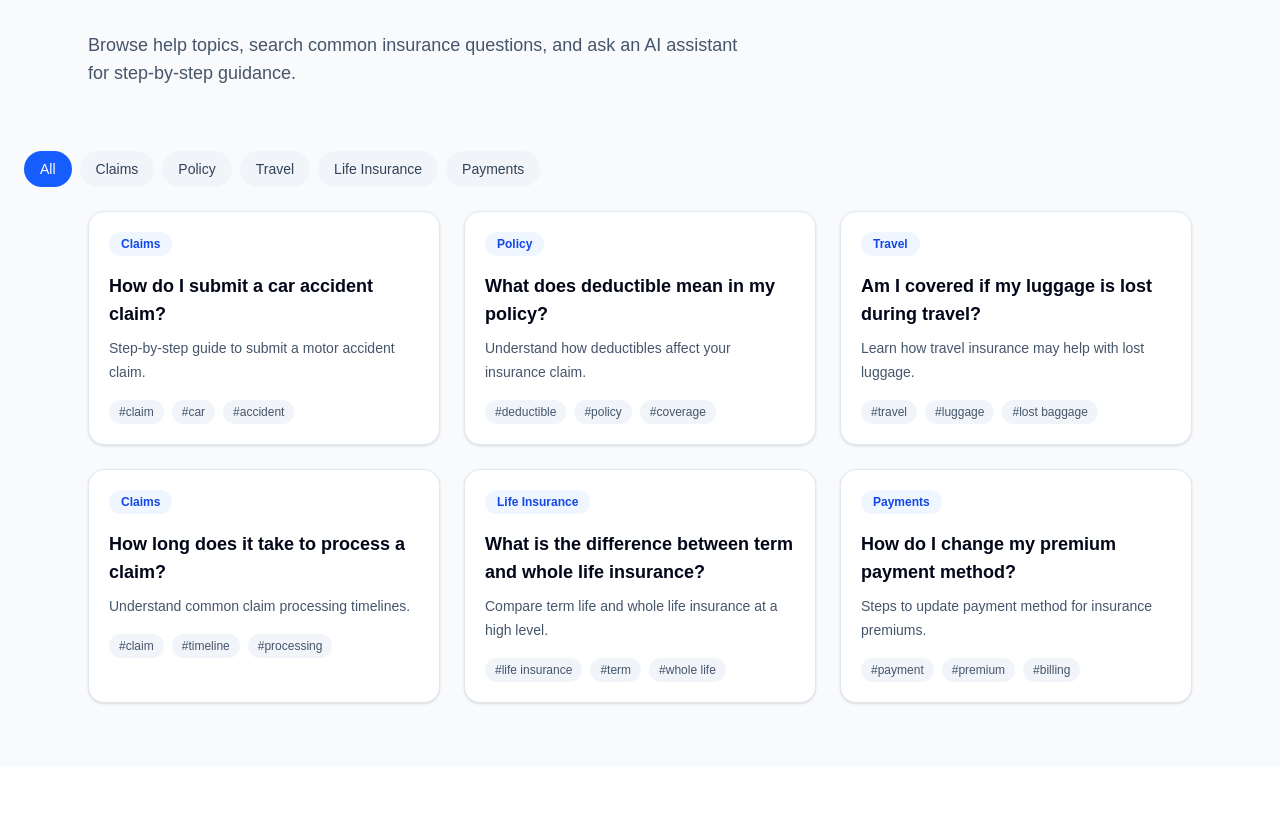
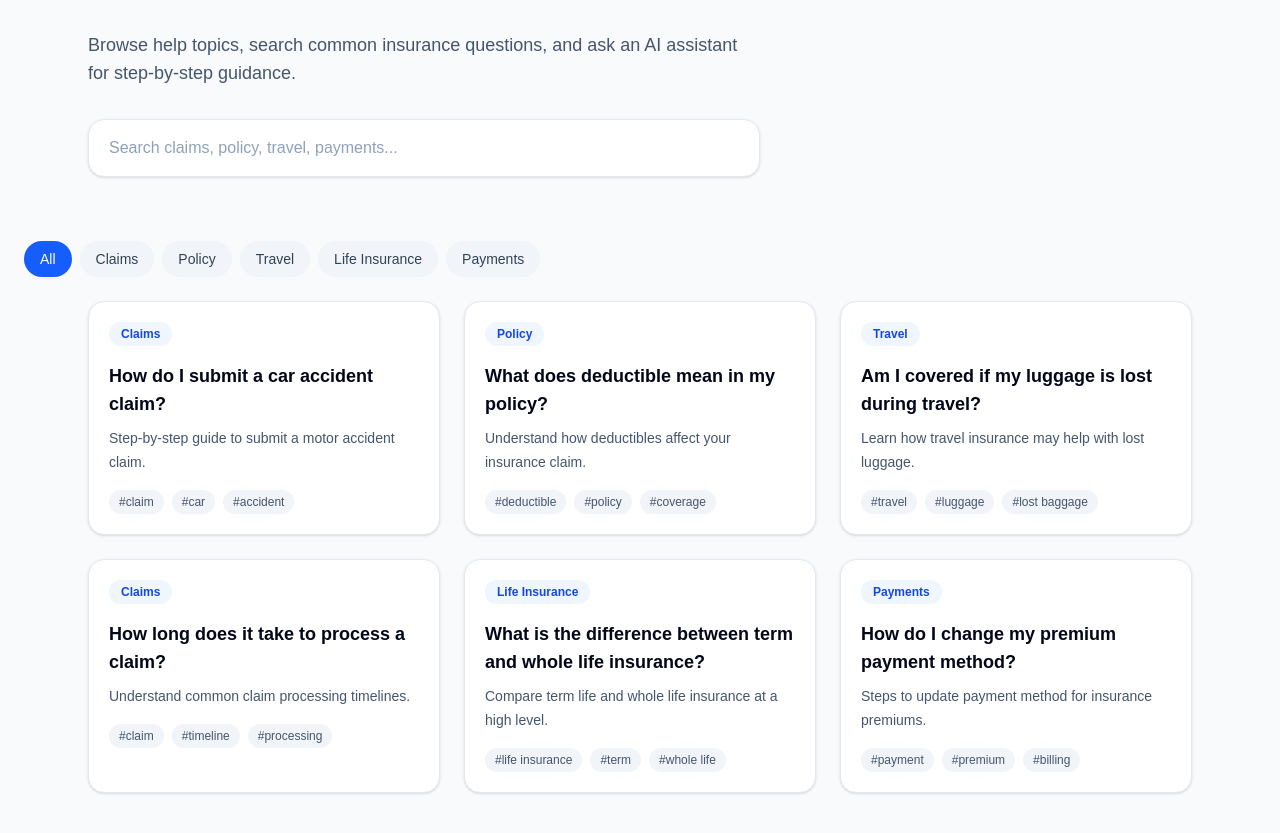
Before and after one commit to iamsudhanshu-dev/ai-insurance-help-center, a Next.js app: page / in a window 1280 px wide. Shown: the part 273-1106 px from the top of the page. Before the commit the page ends 1040 px from the top, so only its background shows below. Built offline with nearby package versions, Linux system fonts and the light colour scheme.

Commit message:
added reusable search box component and article search with category filtering

```diff
--- a/app/page.tsx
+++ b/app/page.tsx
@@ -3,9 +3,11 @@
 import { useState } from "react";
 import HelpCenterList from "@/components/help-center/help-center-list";
 import CategoryFilter from "@/components/help-center/category-filter";
+import SearchBox from "@/components/help-center/search-box";
 
 const Home = () => {
   const [selectedCategory, setSelectedCategory] = useState("All");
+  const [searchQuery, setSearchQuery] = useState("");
 
   return (
     <main className="min-h-screen bg-slate-50">
@@ -22,12 +24,19 @@ const Home = () => {
           Browse help topics, search common insurance questions, and ask an AI
           assistant for step-by-step guidance.
         </p>
+
+        <SearchBox value={searchQuery} onChange={setSearchQuery} />
       </section>
+
       <CategoryFilter
         selected={selectedCategory}
         onChange={setSelectedCategory}
       />
-      <HelpCenterList selectedCategory={selectedCategory} />
+
+      <HelpCenterList
+        selectedCategory={selectedCategory}
+        searchQuery={searchQuery}
+      />
     </main>
   );
 };
--- a/components/help-center/help-center-list.tsx
+++ b/components/help-center/help-center-list.tsx
@@ -6,21 +6,49 @@ import type { HelpArticle } from "@/data/articles";
 
 type Props = {
   selectedCategory: string;
+  searchQuery: string;
 };
 
-const HelpCenterList = ({ selectedCategory }: Props) => {
-  const filteredArticles: HelpArticle[] =
-    selectedCategory === "All"
-      ? articles
-      : articles.filter((a) => a.category === selectedCategory);
+const HelpCenterList = ({ selectedCategory, searchQuery }: Props) => {
+  const normalizedQuery = searchQuery?.toLowerCase().trim();
+
+  const filteredArticles: HelpArticle[] = articles?.filter((article) => {
+    const matchesCategory =
+      selectedCategory === "All" || article.category === selectedCategory;
+
+    const searchableText = [
+      article.title,
+      article.category,
+      article.summary,
+      article.content,
+      article.tags.join(" ")
+    ]
+      .join(" ")
+      .toLowerCase();
+
+    const matchesSearch = !normalizedQuery || searchableText?.includes(normalizedQuery);
+
+    return matchesCategory && matchesSearch;
+  });
 
   return (
     <section className="mx-auto max-w-6xl px-6 pb-16">
-      <div className="grid gap-6 sm:grid-cols-2 lg:grid-cols-3">
-        {filteredArticles?.map((article) => (
-          <ArticleCard key={article.id} article={article} />
-        ))}
-      </div>
+      {filteredArticles?.length === 0 ? (
+        <div className="rounded-2xl border border-dashed border-slate-300 bg-white p-8 text-center">
+          <h3 className="text-lg font-semibold text-slate-950">
+            No articles found
+          </h3>
+          <p className="mt-2 text-sm text-slate-600">
+            Try another keyword or ask the AI assistant for help.
+          </p>
+        </div>
+      ) : (
+        <div className="grid gap-6 sm:grid-cols-2 lg:grid-cols-3">
+          {filteredArticles?.map((article) => (
+            <ArticleCard key={article.id} article={article} />
+          ))}
+        </div>
+      )}
     </section>
   );
 };
--- /dev/null
+++ b/components/help-center/search-box.tsx
@@ -0,0 +1,27 @@
+"use client";
+
+type Props = {
+  value: string;
+  onChange: (value: string) => void;
+};
+
+const SearchBox = ({ value, onChange }: Props) => {
+  return (
+    <div className="mt-8 max-w-2xl">
+      <label htmlFor="search" className="sr-only">
+        Search help articles
+      </label>
+
+      <input
+        id="search"
+        type="text"
+        value={value}
+        onChange={(event) => onChange(event.target.value)}
+        placeholder="Search claims, policy, travel, payments..."
+        className="w-full rounded-2xl border border-slate-200 bg-white px-5 py-4 text-base text-slate-900 shadow-sm outline-none transition placeholder:text-slate-400 focus:border-blue-500 focus:ring-4 focus:ring-blue-100"
+      />
+    </div>
+  );
+};
+
+export default SearchBox;
```
Also changed, not shown: 1 other file (tests, documents, lock files or other folders).
